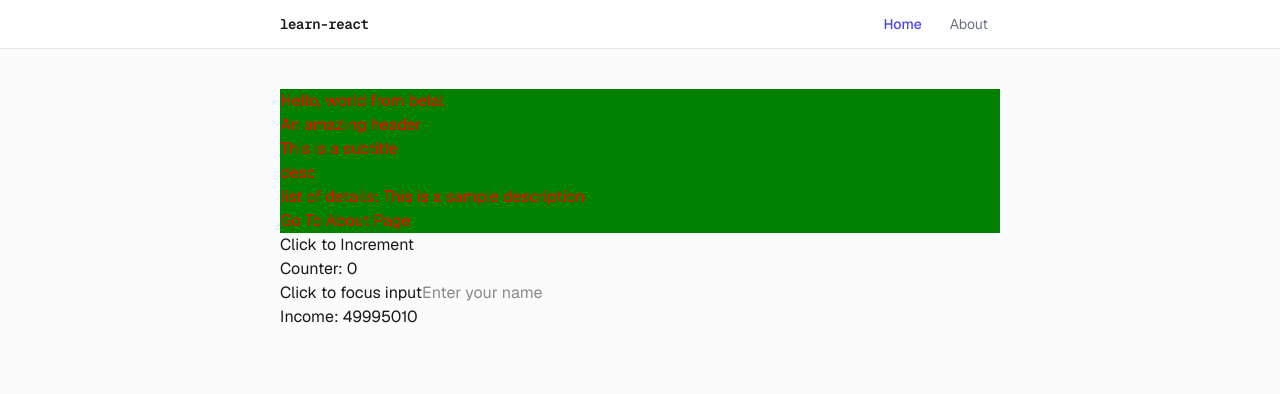
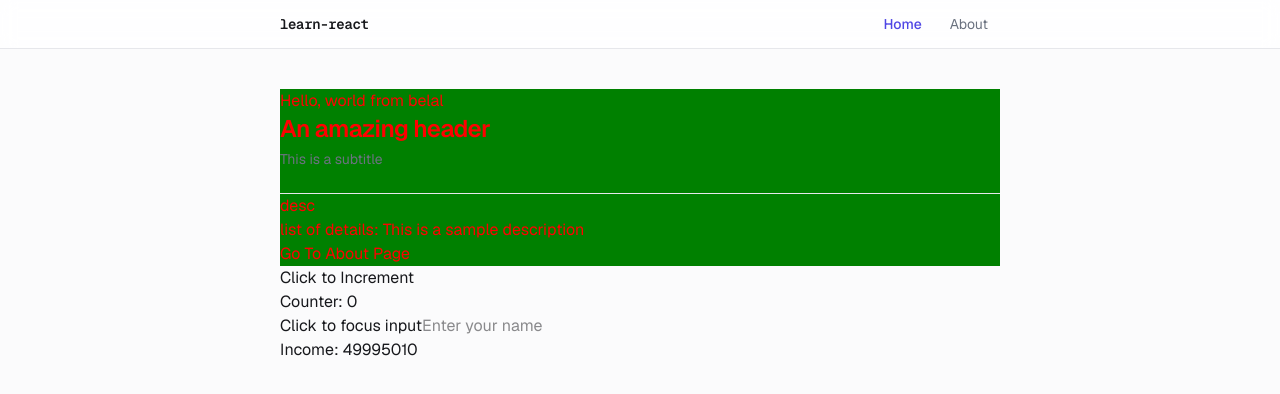
Before and after one commit to belal-Salah1/learn-react-basics, a Next.js app: page / in a window 1280 px wide. Shown: the top 394 px of the page. Built offline with nearby package versions, Linux system fonts and the light colour scheme.

Commit message:
style: restyle Header as page title

```diff
--- a/app/components/Header.tsx
+++ b/app/components/Header.tsx
@@ -1,16 +1,16 @@
-  type HeaderParams = {
-    text: string;
-    textSubtitle: string;
-    className?: string;
-  };
+type HeaderParams = {
+  text: string;
+  textSubtitle: string;
+  className?: string;
+};
 
+function Header({ text, textSubtitle, className = "" }: HeaderParams) {
+  return (
+    <div className={`border-b border-border pb-6 ${className}`}>
+      <h1 className="text-2xl font-semibold tracking-tight">{text}</h1>
+      <p className="mt-1 text-sm text-muted">{textSubtitle}</p>
+    </div>
+  );
+}
 
- function Header({ text, textSubtitle, className }: HeaderParams){
-  return (
-    <div className={className}>
-      <h1>{text}</h1>
-      <p>{textSubtitle}</p>
-    </div>
-  )
-}
 export default Header;
```
